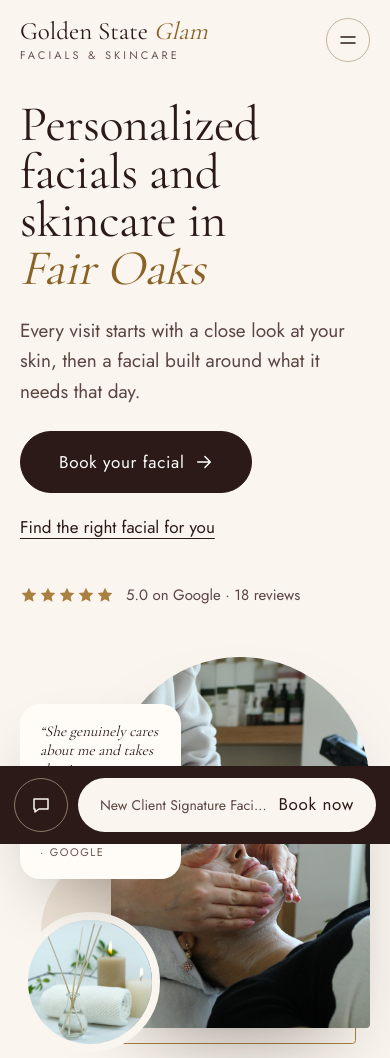
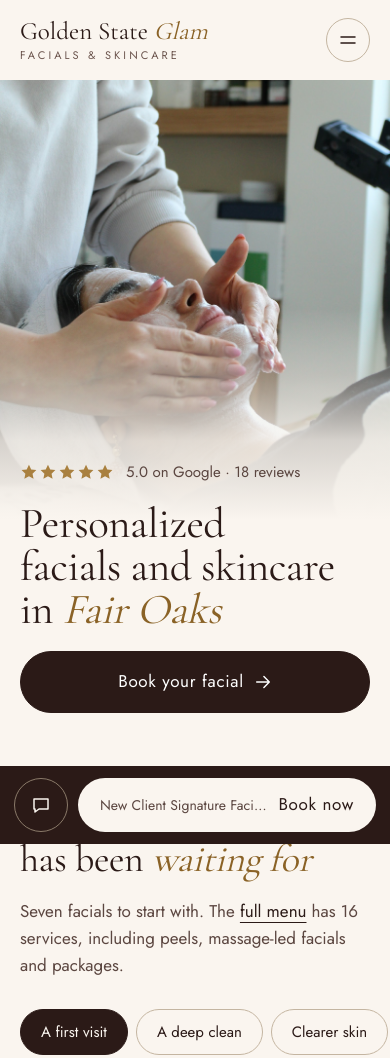
Before and after one commit to tomireil/goldenstateglam, an Astro site: page / in a window 390 px wide. Shown: the top 1058 px of the page. Built offline with nearby package versions, Linux system fonts and the light colour scheme; Astro itself is replaced by a stand-in of ours.

Commit message:
Phone hero: photo first, rating above headline, one button
Co-Authored-By: Claude Fable 5.2 <noreply@anthropic.com>
Claude-Session: https://claude.ai/code/session_01W6p29QfBb2jUFEhLSRr2fP

```diff
--- a/src/pages/index.astro
+++ b/src/pages/index.astro
@@ -17,15 +17,15 @@ const description = `Facials in Fair Oaks, CA, by licensed esthetician ${site.ow
   <!-- Hero -->
   <section class="wrap hero">
     <div class="hero__text">
+      <a class="hero__rating" href={site.reviewsUrl} aria-label="Read the Google reviews"><Stars /></a>
       <h1 class="display h-hero">Personalized facials and skincare in <em>Fair Oaks</em></h1>
       <p class="lede">
         Every visit starts with a close look at your skin, then a facial built around what it needs that day.
       </p>
       <div class="actions">
         <a class="btn btn--lg" href={site.bookingUrl}>Book your facial <Arrow /></a>
-        <a class="link" href="#facials">Find the right facial for you</a>
+        <a class="link hero__find" href="#facials">Find the right facial for you</a>
       </div>
-      <a class="hero__rating" href={site.reviewsUrl} aria-label="Read the Google reviews"><Stars /></a>
     </div>
     <div class="hero__art">
       <div class="hero__ring" aria-hidden="true"></div>
@@ -35,7 +35,7 @@ const description = `Facials in Fair Oaks, CA, by licensed esthetician ${site.ow
         src={images.newClient.src}
         alt={images.newClient.alt}
         widths={[420, 640, 840]}
-        sizes="(min-width: 980px) 420px, 70vw"
+        sizes="(min-width: 980px) 420px, (min-width: 700px) 70vw, 100vw"
         loading="eager"
         fetchpriority="high"
       />
@@ -322,6 +322,82 @@ const description = `Facials in Fair Oaks, CA, by licensed esthetician ${site.ow
     letter-spacing: 0.14em;
     text-transform: uppercase;
     color: var(--muted);
+  }
+
+  /* Phones: photo first and full width, text over its faded lower edge. */
+  @media (max-width: 699px) {
+    .hero {
+      flex-direction: column;
+      align-items: stretch;
+      gap: 0;
+      padding-top: 0;
+      padding-bottom: 28px;
+    }
+
+    .hero__art {
+      order: -1;
+      flex: none;
+      width: auto;
+      max-width: none;
+      margin-inline: calc(-1 * var(--gutter));
+      aspect-ratio: auto;
+      height: min(54svh, 440px);
+    }
+
+    .hero__art::after {
+      content: '';
+      position: absolute;
+      inset: 0;
+      background: linear-gradient(to bottom, rgba(250, 245, 239, 0) 52%, rgba(250, 245, 239, 0.85) 82%, var(--ivory) 100%);
+      pointer-events: none;
+    }
+
+    .hero__art :global(.hero__main) {
+      position: absolute;
+      inset: 0;
+      width: 100%;
+      height: 100%;
+      border-radius: 0;
+      box-shadow: none;
+      object-position: 50% 62%;
+    }
+
+    .hero__ring,
+    .hero__disc,
+    .hero__quote,
+    .hero__art :global(.hero__small) {
+      display: none;
+    }
+
+    .hero__text {
+      flex: none;
+      position: relative;
+      margin-top: -64px;
+      gap: 14px;
+    }
+
+    .hero__text .h-hero {
+      font-size: clamp(38px, 11vw, 46px);
+      line-height: 1;
+    }
+
+    .hero__text .lede,
+    .hero__find {
+      display: none;
+    }
+
+    .hero__rating {
+      min-height: 32px;
+    }
+
+    .hero__text .actions {
+      margin-top: 6px;
+    }
+
+    .hero__text .actions .btn {
+      width: 100%;
+      justify-content: center;
+    }
   }
 
   /* menu */
```
